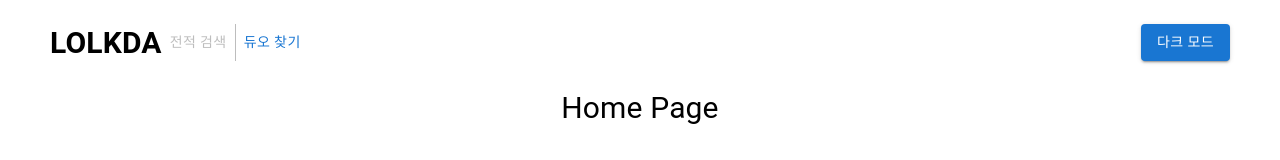
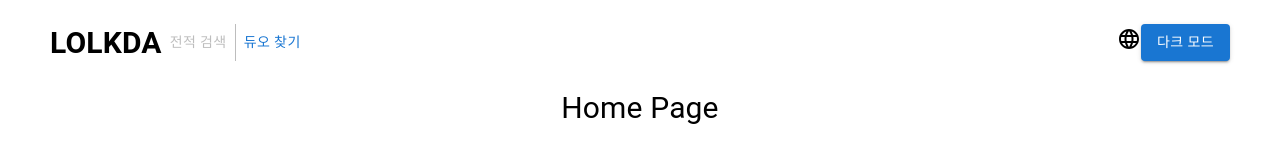
Before and after one commit to lolkda-team/lolkda-frontend, a Next.js app: page / in a window 1280 px wide. Shown: the top 160 px of the page. Built offline with nearby package versions, Linux system fonts and the light colour scheme.

Commit message:
feat: material ui icons install

```diff
--- a/package.json
+++ b/package.json
@@ -11,6 +11,9 @@
   "dependencies": {
     "@emotion/react": "^11.13.3",
     "@emotion/styled": "^11.13.0",
+    "@material-ui/core": "^4.12.4",
+    "@material-ui/icons": "^4.11.3",
+    "@mui/icons-material": "^6.1.6",
     "@mui/material": "^6.1.5",
     "@tanstack/react-query": "^5.59.16",
     "next": "15.0.1",
--- /dev/null
+++ b/src/components/atoms/LanguageButton.tsx
@@ -0,0 +1,16 @@
+import styled from '@emotion/styled';
+import LanguageIcon from '@mui/icons-material/Language';
+
+export const LanguageButton = () => {
+  return(
+    <S.Wrapper>
+      <LanguageIcon />
+    </S.Wrapper>
+  )
+}
+
+const S = {
+  Wrapper: styled.div`
+
+  `,
+};
--- a/src/components/organisms/Header.tsx
+++ b/src/components/organisms/Header.tsx
@@ -5,6 +5,7 @@ import { Logo } from '@/components/atoms/Logo';
 import styled from '@emotion/styled';
 import { ThemeToggleButton } from '@/components/atoms/ThemeToggleButton';
 import { SiteToggleButton } from '@/components/atoms/SiteToggleButton';
+import { LanguageButton } from '@/components/atoms/LanguageButton';
 
 export const Header = () => {
   const path = usePathname();
@@ -16,6 +17,7 @@ export const Header = () => {
         <SiteToggleButton path={path} />
       </S.Stack>
       <S.Stack>
+        <LanguageButton />
         <ThemeToggleButton />
       </S.Stack>
     </S.Wrapper>
```
Also changed, not shown: 1 other file (tests, documents, lock files or other folders).
